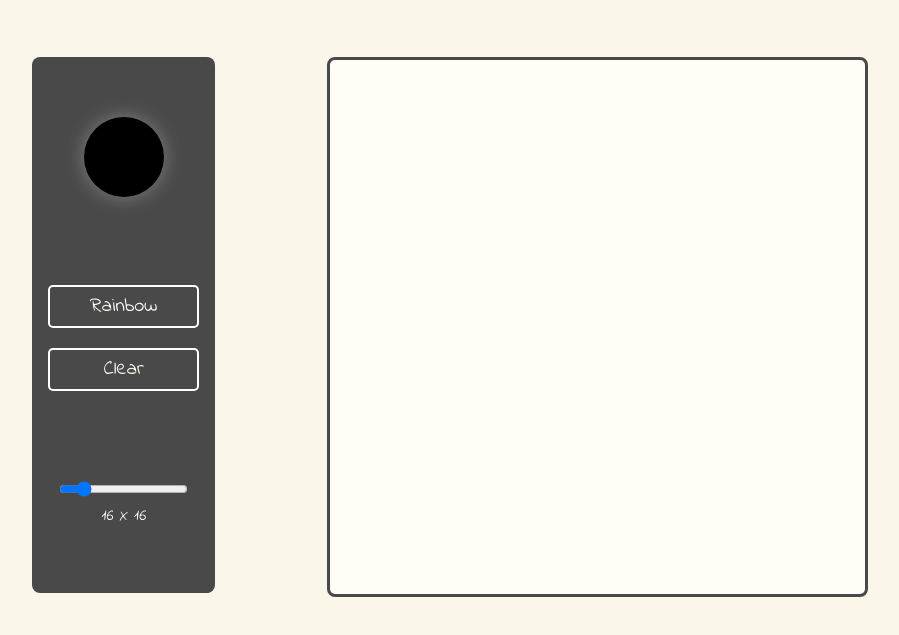
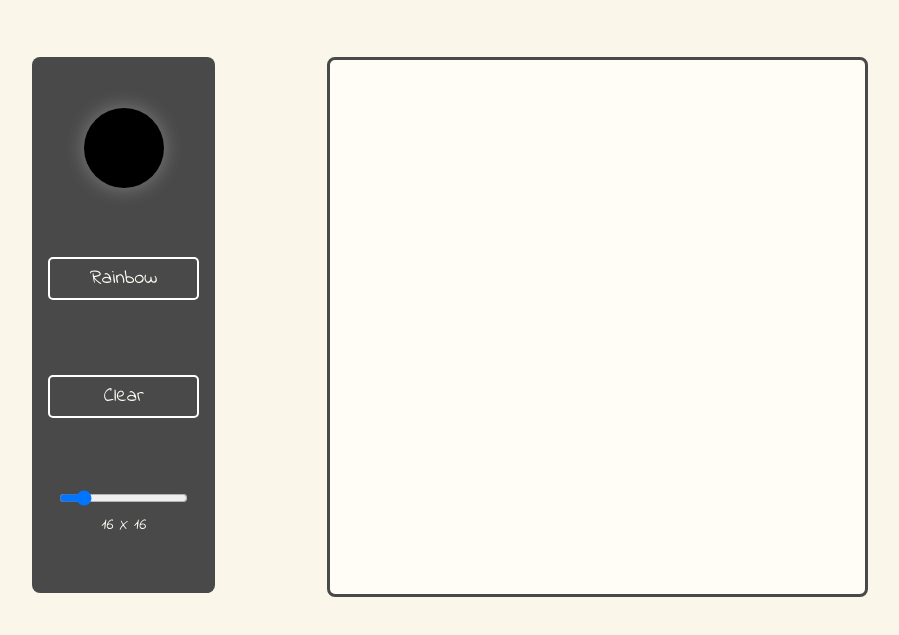
Before and after one commit to amarkos27/Etch-a-Sketch, a plain HTML site: page index.html in a window 1280 px wide. Shown: the part 79-714 px from the top of the page, without its empty margins (46-945 px from the left). Drawn offline with Linux system fonts and the light colour scheme; a web font is replaced by a local one.

Commit message:
Increase gap between buttons

```diff
--- a/style.css
+++ b/style.css
@@ -76,7 +76,7 @@ h1{
     display: flex;
     flex-direction: column;
     justify-content: center;
-    gap: 20px;
+    gap: 75px;
 }
 
 .sliderContainer{
```
